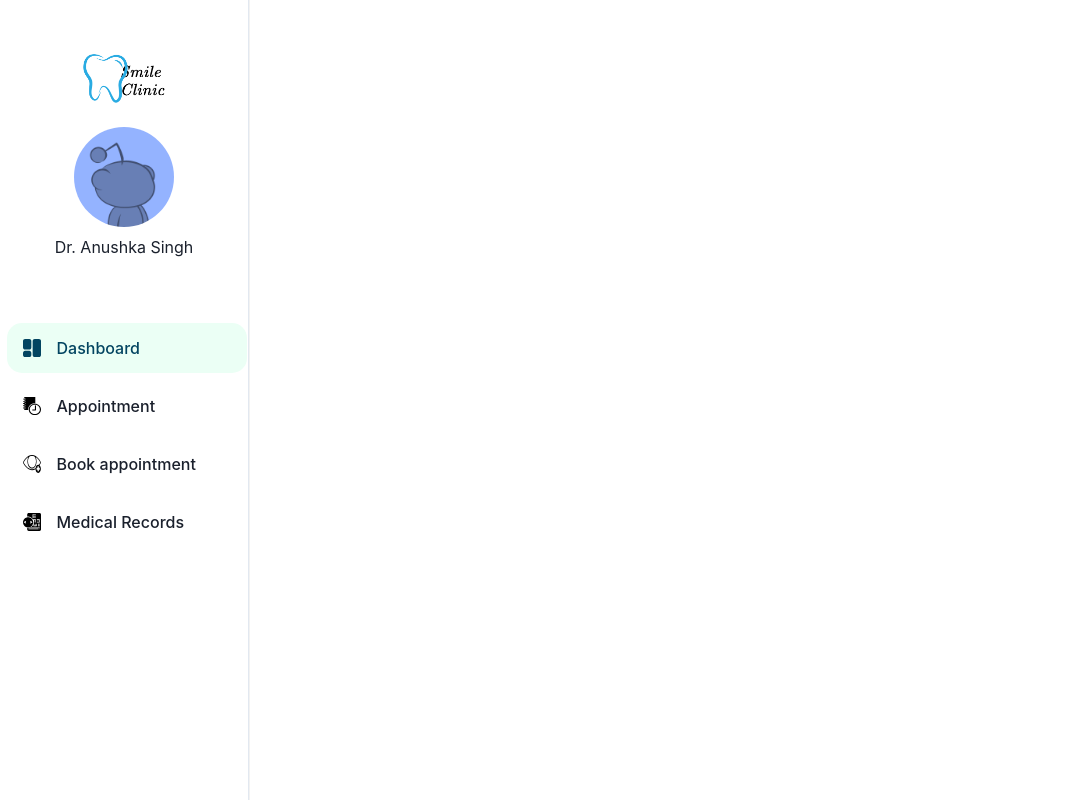
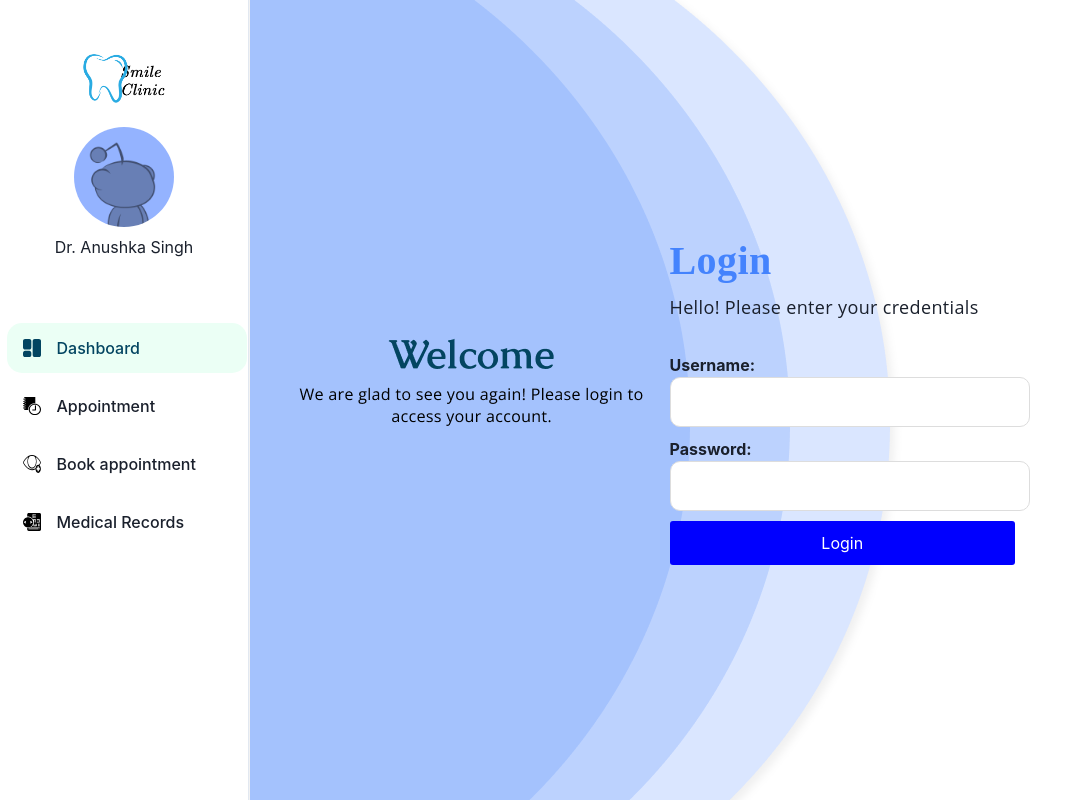
Before and after one commit to Smile-T1/smile-frontend, a React (Vite) app: page /login in a window 1280 px wide. Shown: the whole page, without its empty margins (0-1086 px from the left). Built offline with nearby package versions, Linux system fonts and the light colour scheme.

Commit message:
Login integration

```diff
--- a/src/App.jsx
+++ b/src/App.jsx
@@ -5,8 +5,8 @@ import { Route, Routes } from "react-router-dom";
 // import Appointment from "./Admin/appointments";
 // import Patients from "./Admin/patients";
 // import Schedule from "./Admin/schedule";
-// import Signup from './Components/Signup/Signup.jsx';
-// import Login from './Components/Login/Login.jsx';
+import Signup from './Components/Signup/Signup.jsx';
+import Login from './Components/Login/Login.jsx';
 import Home from "./Pages/Home/Home.jsx";
 import Sidebar from "./Components/Sidebar/Sidebar.jsx";
 import { ChakraProvider } from "@chakra-ui/react";
@@ -50,6 +50,8 @@ function App() {
               path="/patient/book_appointment"
               element={<Book_appointment_Patient />}
             />
+            <Route path="/signup" element={<Signup />} />
+            <Route path="/login" element={<Login />} />
             <Route
               path="/patient/medical_records"
               element={<Medical_records_Patient />}
--- a/src/Components/Login/Login.jsx
+++ b/src/Components/Login/Login.jsx
@@ -1,21 +1,52 @@
 import React, { useState } from 'react';
 import './Login.css';
+const VITE_SERVER_HOST = import.meta.env.VITE_SERVER_HOST;
+
 
 function Login() {
   const [username, setUsername] = useState('');
   const [password, setPassword] = useState('');
   const [errorMessage, setErrorMessage] = useState('');
 
-  const handleLogin = () => {
-    if (!username || !password) {
-      setErrorMessage('Please fill in all fields.');
-    } else {
-      console.log('Logging in with username:', username, 'and password:', password);
+const handleLogin = async () => {
+  if (!username || !password) {
+    setErrorMessage('Please fill in all fields.');
+  } else {
+    try {
+      const responseData = await loginUser(username, password);
+      console.log('Login successful:', responseData);
       setUsername('');
       setPassword('');
       setErrorMessage('');
+    } catch (error) {
+      console.log('Login failed:', error);
+      setErrorMessage('Login failed. Please try again.');
     }
+  }
+};
+
+  const loginUser = async (username, password) => {
+    const url = `${VITE_SERVER_HOST}/api/auth/login`;
+    const data = {
+    username,
+    password,
   };
+
+  const response = await fetch(url, {
+    method: 'POST',
+    headers: {
+      'Content-Type': 'application/json',
+    },
+    body: JSON.stringify(data),
+  });
+
+  if (!response.ok) {
+    throw new Error('Network response was not ok');
+  }
+
+  const responseData = await response.json();
+  return responseData;
+};
 
   return (
 
--- a/src/Components/Signup/Signup.jsx
+++ b/src/Components/Signup/Signup.jsx
@@ -5,6 +5,7 @@ function Signup() {
   const [username, setUsername] = useState('');
   const [password, setPassword] = useState('');
   const [confirmPassword, setConfirmPassword] = useState('');
+  const [gender, setGender] = useState('');
   const [errorMessage, setErrorMessage] = useState('');
 
   const handleSignUp = () => {
@@ -13,12 +14,11 @@ function Signup() {
     } else if (password !== confirmPassword) {
       setErrorMessage('Passwords do not match.');
     } else {
-      // Here you can implement your account creation logic
       console.log('Creating account with username:', username, 'and password:', password);
-      // Reset form fields
       setUsername('');
       setPassword('');
       setConfirmPassword('');
+      setGender('');
       setErrorMessage('');
     }
   };
@@ -51,6 +51,15 @@ function Signup() {
           onChange={(e) => setConfirmPassword(e.target.value)}
         />
       </div>
+      <div>
+        <label>
+          <select value={gender} onChange={(e) => setGender(e.target.value)}>
+            <option value="">Select gender</option>
+            <option value="male">Male</option>
+            <option value="female">Female</option>
+          </select>
+        </label>
+      </div>
       <button onClick={handleSignUp}>Sign Up</button>
     </div>
   );
```
Also changed, not shown: 1 other file (tests, documents, lock files or other folders).
